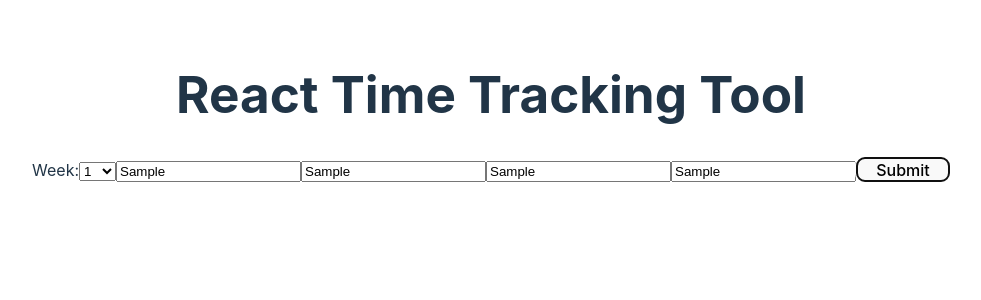
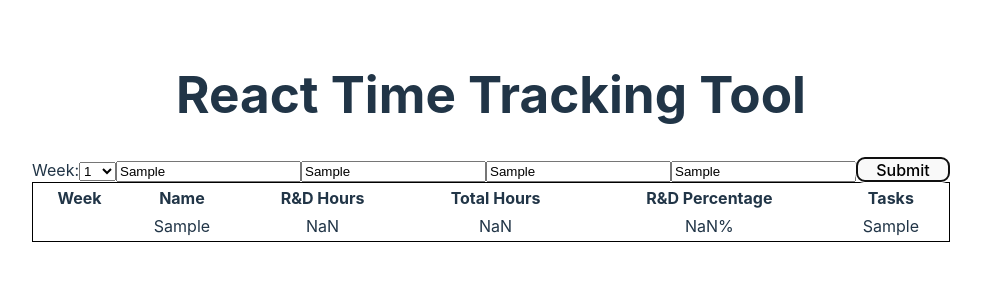
Before and after one commit to JHunnicutt/time-tracking-tool, a React (Vite) app: page / in a window 1280 px wide. Both pictures are taken after typing "Sample", "Sample", "Sample", "Sample" into the empty fields and a click on the button "Submit". Shown: the top 300 px of the page, without its empty margins (149-1130 px from the left). Built offline with nearby package versions, Linux system fonts and the light colour scheme.

Commit message:
feat: enable table to take data and display upon submit

```diff
--- a/src/App.jsx
+++ b/src/App.jsx
@@ -1,6 +1,7 @@
 import { useState } from 'react'
 import './App.css'
 import Form from './components/Form/Form'
+import DataTable from './components/DataTable/DataTable'
 
 function App() {
 
@@ -12,18 +13,33 @@ function App() {
     tasks: ''
 })
 
+const [tableDisplay, setTableDisplay] = useState(false)
+
 const changeHandler = (data) => {
+  setTableDisplay(true)
   setDataObj(data)
 }
 
 
   return (
     <div className="App">
+
       <h1>React Time Tracking Tool</h1>
       <Form
         formData={dataObj}
         handleChange={changeHandler}
       />
+      {
+        tableDisplay ?
+        <DataTable
+          week={dataObj.week}
+          name={dataObj.name}
+          rdHours={dataObj.rdHours}
+          totalHours={dataObj.totalHours}
+          tasks={dataObj.tasks}
+        /> :
+        null
+      }
     </div>
   )
 }
--- /dev/null
+++ b/src/components/DataTable/DataTable.jsx
@@ -0,0 +1,32 @@
+const DataTable = ({ week, name, rdHours, totalHours, tasks} = props) => {
+    const rdPercentage = (rdHours/totalHours) * 100
+    return (
+       <>
+        <table>
+            <thead>
+                <tr>
+                    <th>Week</th>
+                    <th>Name</th>
+                    <th>R&D Hours</th>
+                    <th>Total Hours</th>
+                    <th>R&D Percentage</th>
+                    <th>Tasks</th>
+                </tr>
+            </thead>
+            <tbody>
+                <tr>
+                    <td>{week}</td>
+                    <td>{name}</td>
+                    <td>{rdHours}</td>
+                    <td>{totalHours}</td>
+                    <td>{rdPercentage.toFixed(2)}%</td>
+                    <td>{tasks}</td>
+                </tr>
+            </tbody>
+        </table>
+       </>
+    )
+
+}
+
+export default DataTable
--- a/src/components/Form/Form.jsx
+++ b/src/components/Form/Form.jsx
@@ -1,6 +1,9 @@
 import { useState } from "react"
 import { useReducer } from "react"
 import Select from "./Select"
+
+import dataReducer from "./dataReducer"
+import timeToDecimal from "./timeToDecimal"
 
 // type FormType = {
 //     handleChange: (d:string) => void
@@ -13,40 +16,7 @@ import Select from "./Select"
 //     tasks: string,
 // }
 
-function dataReducer(state, action) {
-    switch (action.field) {
-        case 'week' : {
-            return {
-                ...state,
-                week: action.week
-            }
-        }
-        case 'name' : {
-            return {
-                ...state,
-                name: action.name
-            }
-        }
-        case 'rdHours' : {
-            return {
-                ...state,
-                rdHours: action.rdHours
-            }
-        }
-        case 'totalHours' : {
-            return {
-                ...state,
-                totalHours: action.totalHours
-            }
-        }
-        case 'tasks' : {
-            return {
-                ...state,
-                tasks: action.tasks
-            }
-        }
-    }
-}
+
 
 const Form = (props) => {
     // const [data, setData] = useState(props.formData)
@@ -89,8 +59,10 @@ const Form = (props) => {
 
     const handleSubmit = (e) => {
         e.preventDefault()
-        console.log(`data is: ${data}`)
-        props.handleChange(data)
+        const newData = data
+        newData.rdHours = timeToDecimal(data.rdHours)
+        newData.totalHours = timeToDecimal(data.totalHours)
+        props.handleChange(newData)
     }
 
     return (
--- /dev/null
+++ b/src/components/Form/dataReducer.js
@@ -0,0 +1,34 @@
+export default function dataReducer(state, action) {
+    switch (action.field) {
+        case 'week' : {
+            return {
+                ...state,
+                week: action.week
+            }
+        }
+        case 'name' : {
+            return {
+                ...state,
+                name: action.name
+            }
+        }
+        case 'rdHours' : {
+            return {
+                ...state,
+                rdHours: action.rdHours
+            }
+        }
+        case 'totalHours' : {
+            return {
+                ...state,
+                totalHours: action.totalHours
+            }
+        }
+        case 'tasks' : {
+            return {
+                ...state,
+                tasks: action.tasks
+            }
+        }
+    }
+}
--- /dev/null
+++ b/src/components/Form/timeToDecimal.js
@@ -0,0 +1,9 @@
+const timeToDecimal = (time) => {
+    time = time.split(':')
+    const convertedArr = time.map(el => parseInt(el))
+    const minutes = (convertedArr[1]/6) * 10
+    const convertedTime = parseFloat(`${convertedArr[0]}.${minutes<10 ? '0' : ''}${minutes}`)
+    return convertedTime
+}
+
+export default timeToDecimal
```
